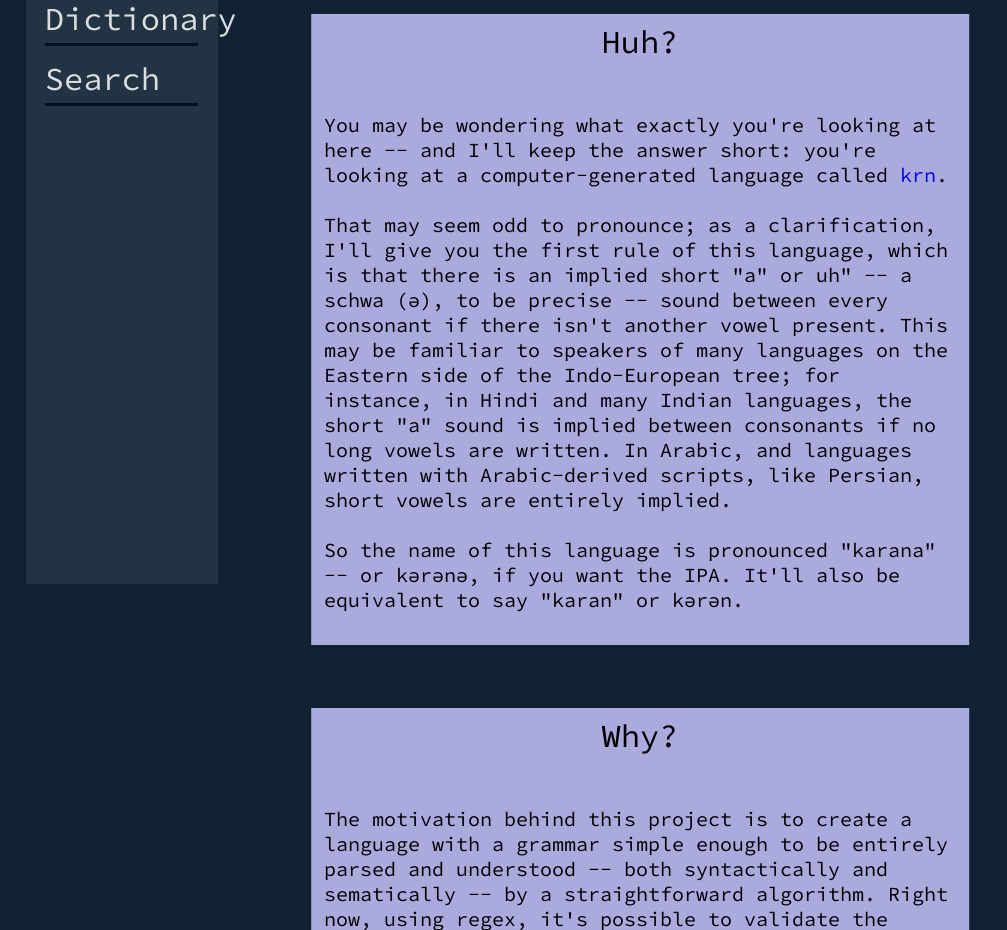
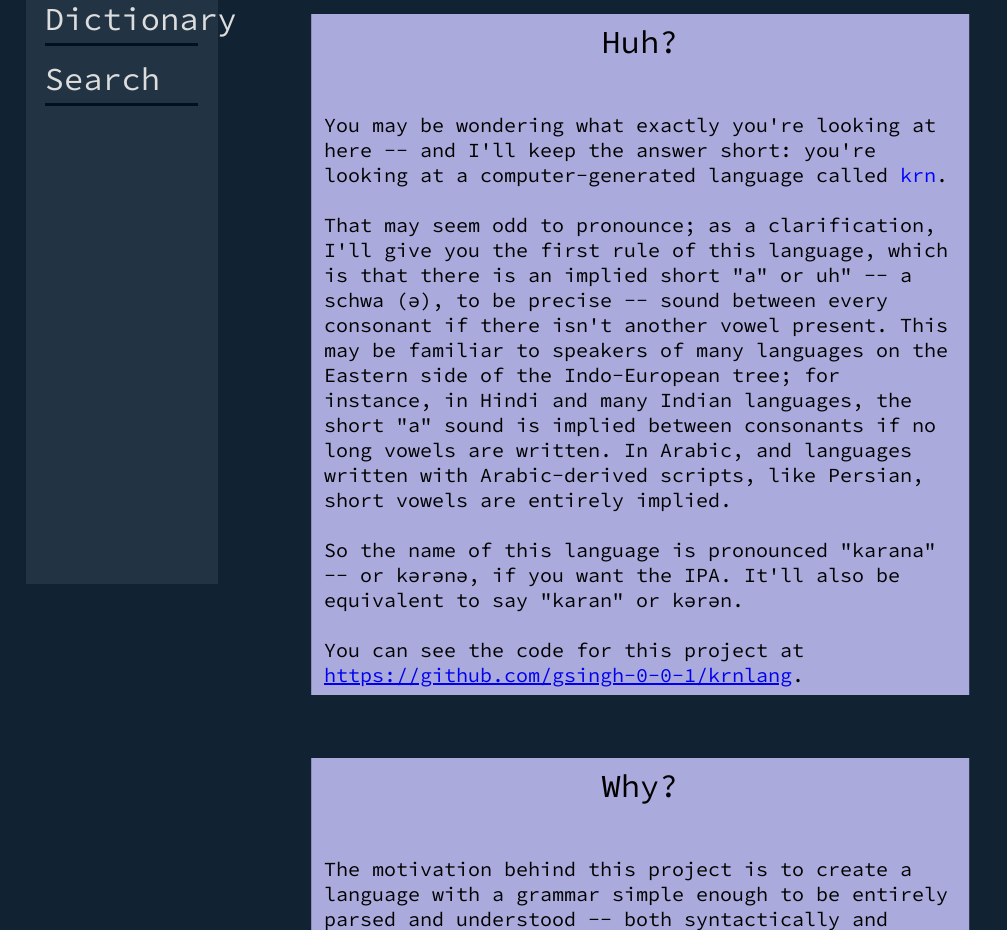
Before and after one commit to gsingh-0-0-1/krnlang, a Flask app: page / in a window 1280 px wide. Shown: the part 176-1106 px from the top of the page, without its empty margins (0-1007 px from the left). Run offline with Flask 3, Linux system fonts and the light colour scheme; some web fonts are replaced.

Commit message:
include github link

```diff
--- a/templates/main.html
+++ b/templates/main.html
@@ -136,6 +136,8 @@
 		So the name of this language is pronounced "karana" -- or kərənə, if you want the IPA. It'll also be equivalent to say "karan" or kərən.
 
 		<br><br>
+
+		You can see the code for this project at <a href="https://github.com/gsingh-0-0-1/krnlang">https://github.com/gsingh-0-0-1/krnlang</a>.
 	</div>
 
 
```
